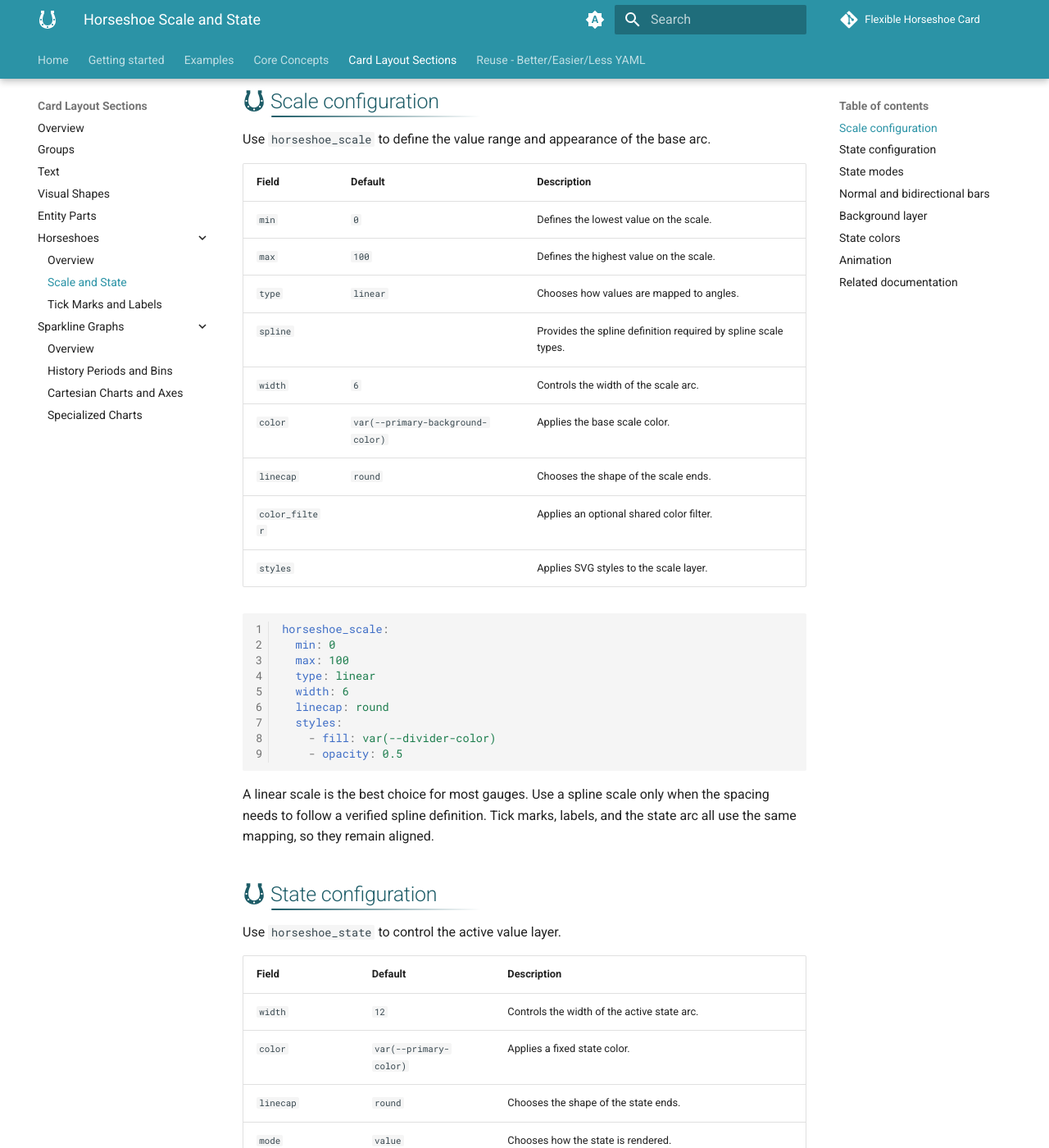
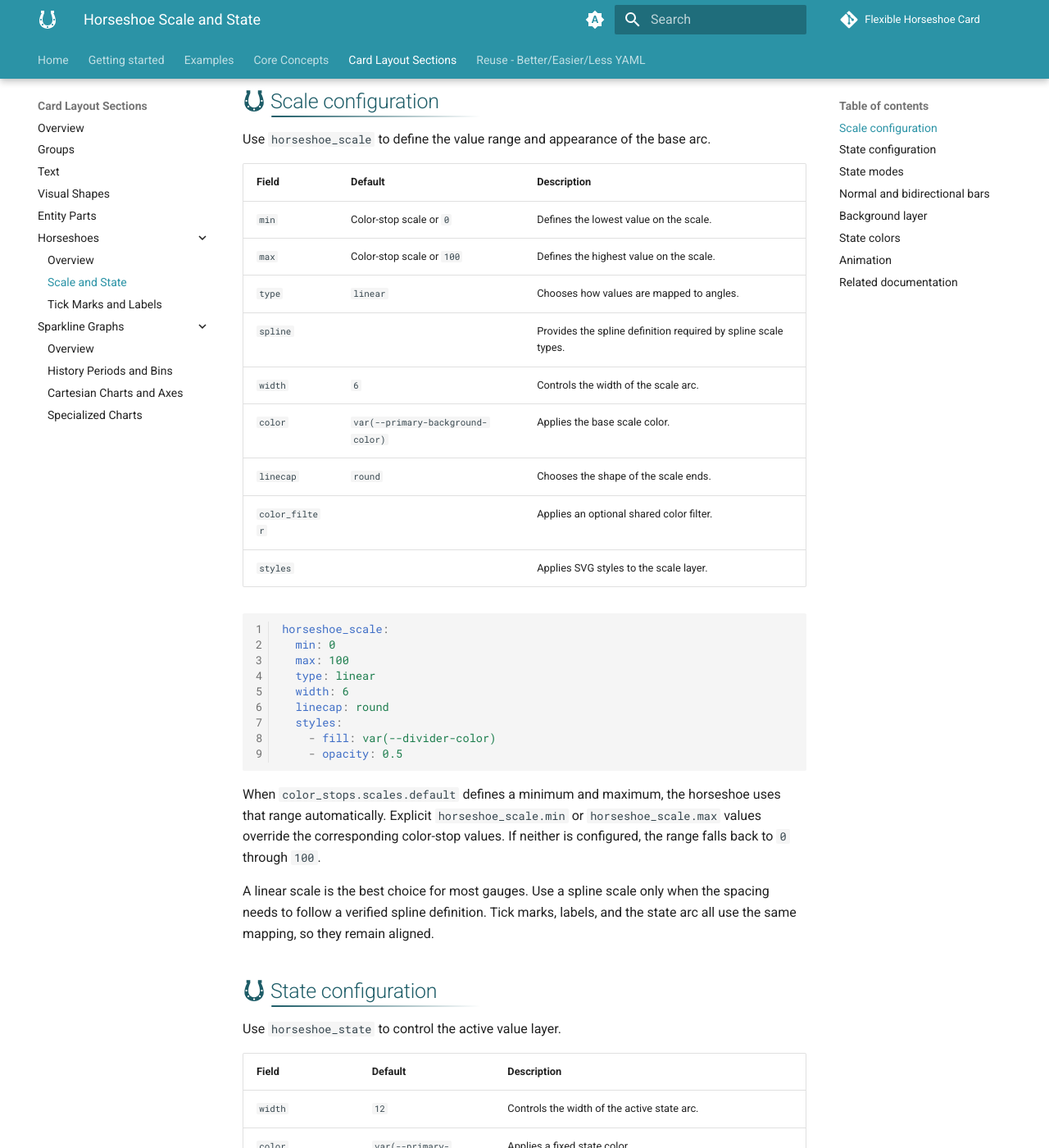
Before and after one commit to AmoebeLabs/flex-horseshoe-card, an MkDocs documentation site: the page built from docs/docs/sections/horseshoe-scale-and-state.md, in a window 1280 px wide and 1400 px high, scrolled down 328 px. Shown: the whole window at 82% size. Built offline with MkDocs 1.6.1 and Material for MkDocs 9.7.7, drawn with Linux system fonts in a browser that asks for light colours; comment, search, counter and statistics services are not loaded.

Commit message:
Fix horseshoe now uses default scale in color stop definitions

````diff
--- a/docs/docs/sections/horseshoe-scale-and-state.md
+++ b/docs/docs/sections/horseshoe-scale-and-state.md
@@ -18,8 +18,8 @@ Use `horseshoe_scale` to define the value range and appearance of the base arc.
 
 | Field          | Default                           | Description                                                    |
 | :------------- | :-------------------------------- | :------------------------------------------------------------- |
-| `min`          | `0`                               | Defines the lowest value on the scale.                         |
-| `max`          | `100`                             | Defines the highest value on the scale.                        |
+| `min`          | Color-stop scale or `0`           | Defines the lowest value on the scale.                         |
+| `max`          | Color-stop scale or `100`         | Defines the highest value on the scale.                        |
 | `type`         | `linear`                          | Chooses how values are mapped to angles.                       |
 | `spline`       |                                   | Provides the spline definition required by spline scale types. |
 | `width`        | `6`                               | Controls the width of the scale arc.                           |
@@ -39,6 +39,8 @@ horseshoe_scale:
     - fill: var(--divider-color)
     - opacity: 0.5
 ```
+
+When `color_stops.scales.default` defines a minimum and maximum, the horseshoe uses that range automatically. Explicit `horseshoe_scale.min` or `horseshoe_scale.max` values override the corresponding color-stop values. If neither is configured, the range falls back to `0` through `100`.
 
 A linear scale is the best choice for most gauges. Use a spline scale only when the spacing needs to follow a verified spline definition. Tick marks, labels, and the state arc all use the same mapping, so they remain aligned.
 
````
Also changed, not shown: 3 other files.
